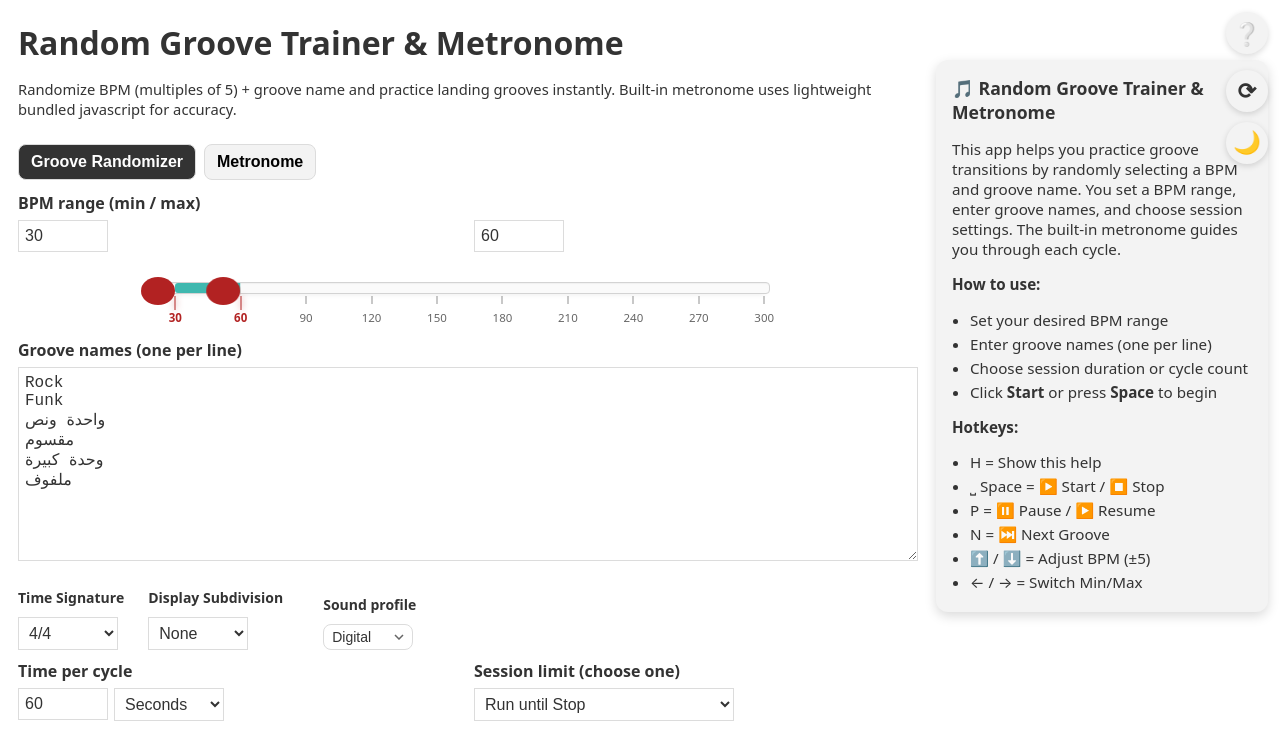
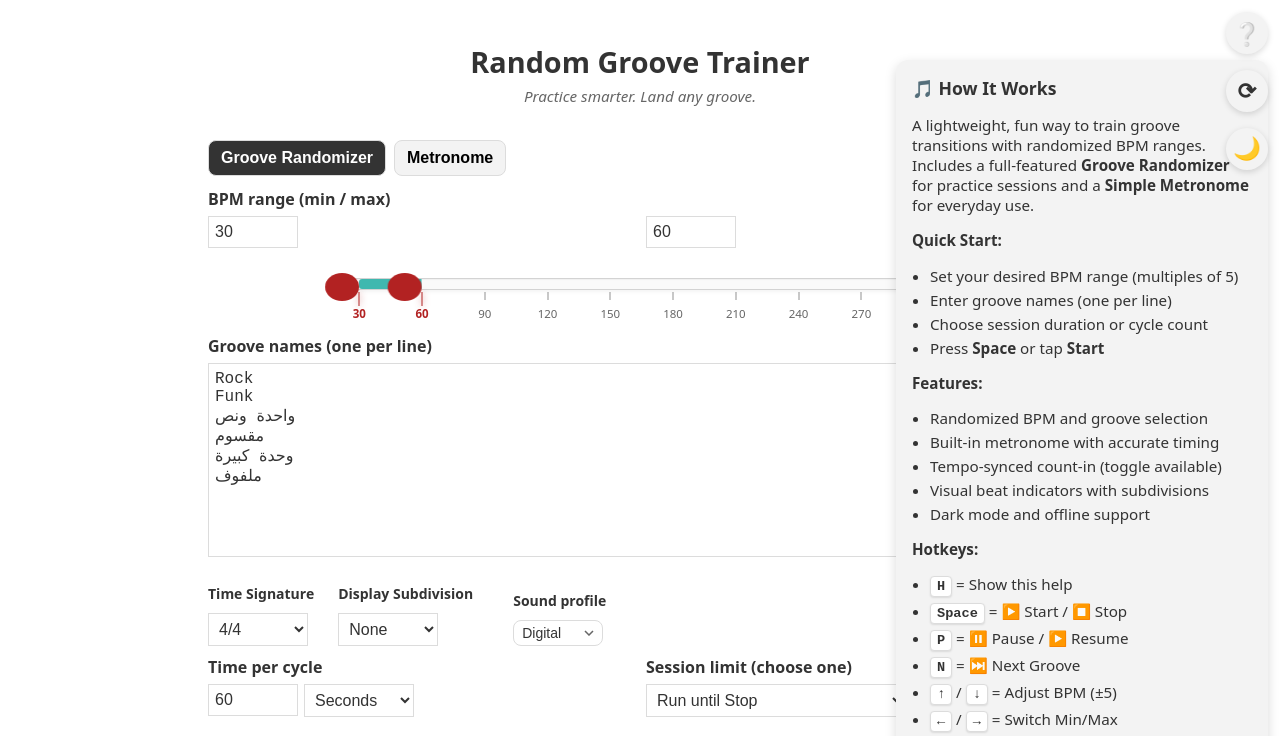
Before and after one commit to InsertCleverNameHere/Drums-Trainer, a website with bundled scripts: page index.html in a window 1280 px wide. Both pictures are taken after a click on the element "Help / Hotkeys". Shown: the top 736 px of the page. Built offline with nearby package versions, Linux system fonts and the light colour scheme.

Commit message:
- ✅ Step 3: Top-of-Page Rebrand

```diff
--- a/css/styles.css
+++ b/css/styles.css
@@ -52,12 +52,37 @@
 /* ============================================
 🎨 1. Layout & Typography
 ============================================ */
+/* App Header */
+.app-header {
+  text-align: center;
+  margin-bottom: 24px;
+  padding-top: 8px;
+}
+
+.app-header h1 {
+  font-size: 1.8rem;
+  font-weight: 700;
+  margin-bottom: 6px;
+  color: var(--text-primary);
+  line-height: 1.2;
+}
+
+.app-header .tagline {
+  font-size: 0.95rem;
+  color: var(--text-secondary);
+  font-weight: 400;
+  margin: 0;
+  font-style: italic;
+}
+
 body {
   font-family: system-ui, -apple-system, Segoe UI, Roboto, Arial;
-  margin: 18px;
+  margin: 18px auto;
   max-width: 900px;
   background: var(--bg-primary);
   color: var(--text-primary);
+  padding: 0 18px;
+  box-sizing: border-box;
 }
 h1 {
   margin-bottom: 4px;
@@ -431,7 +456,7 @@ button:disabled {
 ============================================ */
 #themeToggleBtn {
   position: fixed;
-  top: 112px; /* Below update button */
+  top: 118px; /* Below update button */
   right: 12px;
   width: 42px;
   height: 42px;
@@ -507,7 +532,9 @@ button:disabled {
   position: fixed;
   top: 60px;
   right: 12px;
-  max-width: 300px;
+  max-width: 340px; /* Increased slightly for better readability */
+  max-height: calc(100vh - 80px); /* Prevent overflow off screen */
+  overflow-y: auto;
   background: var(--bg-secondary);
   color: var(--text-primary);
   border-radius: 12px;
@@ -537,6 +564,19 @@ button:disabled {
 
 .tooltip-content li {
   margin-bottom: 4px;
+}
+
+/* Keyboard key styling */
+.tooltip-content kbd {
+  display: inline-block;
+  padding: 2px 6px;
+  font-size: 0.85rem;
+  font-family: monospace;
+  background: var(--bg-primary);
+  border: 1px solid var(--border);
+  border-radius: 4px;
+  box-shadow: 0 1px 2px var(--shadow);
+  font-weight: 600;
 }
 
 /* ============================================
@@ -661,9 +701,11 @@ button#installBtn.utility-button {
   }
 
   #tooltipDialog {
-    max-width: 90%;
-    right: 5%;
+    max-width: calc(100vw - 24px); /* 12px margin on each side */
+    right: 12px;
+    left: 12px;
     top: 60px;
+    max-height: calc(100vh - 100px); /* More breathing room on mobile */
   }
 }
 
--- a/index.html
+++ b/index.html
@@ -240,42 +240,46 @@
     />
   </head>
   <body>
-    <h1>Random Groove Trainer &amp; Metronome</h1>
-    <p class="small">
-      Randomize BPM (multiples of 5) + groove name and practice landing grooves
-      instantly. Built-in metronome uses lightweight bundled javascript for
-      accuracy.
-    </p>
+    <header class="app-header">
+      <h1>Random Groove Trainer</h1>
+      <p class="tagline">Practice smarter. Land any groove.</p>
+    </header>
     <div id="tooltipTrigger" title="Help / Hotkeys">❔</div>
     <div id="tooltipDialog">
       <div class="tooltip-content">
-        <h2>🎵 Random Groove Trainer &amp; Metronome</h2>
+        <h2>🎵 How It Works</h2>
         <p>
-          This app helps you practice groove transitions by randomly selecting a
-          BPM and groove name. You set a BPM range, enter groove names, and
-          choose session settings. The built-in metronome guides you through
-          each cycle.
+          A lightweight, fun way to train groove transitions with randomized BPM
+          ranges. Includes a full-featured
+          <strong>Groove Randomizer</strong> for practice sessions and a
+          <strong>Simple Metronome</strong> for everyday use.
         </p>
 
-        <p><strong>How to use:</strong></p>
+        <p><strong>Quick Start:</strong></p>
         <ul>
-          <li>Set your desired BPM range</li>
+          <li>Set your desired BPM range (multiples of 5)</li>
           <li>Enter groove names (one per line)</li>
           <li>Choose session duration or cycle count</li>
-          <li>
-            Click <strong>Start</strong> or press <strong>Space</strong> to
-            begin
-          </li>
+          <li>Press <strong>Space</strong> or tap <strong>Start</strong></li>
+        </ul>
+
+        <p><strong>Features:</strong></p>
+        <ul>
+          <li>Randomized BPM and groove selection</li>
+          <li>Built-in metronome with accurate timing</li>
+          <li>Tempo-synced count-in (toggle available)</li>
+          <li>Visual beat indicators with subdivisions</li>
+          <li>Dark mode and offline support</li>
         </ul>
 
         <p><strong>Hotkeys:</strong></p>
         <ul>
-          <li>H = Show this help</li>
-          <li>⎵ Space = ▶️ Start / ⏹️ Stop</li>
-          <li>P = ⏸️ Pause / ▶️ Resume</li>
-          <li>N = ⏭️ Next Groove</li>
-          <li>⬆️ / ⬇️ = Adjust BPM (±5)</li>
-          <li>← / → = Switch Min/Max</li>
+          <li><kbd>H</kbd> = Show this help</li>
+          <li><kbd>Space</kbd> = ▶️ Start / ⏹️ Stop</li>
+          <li><kbd>P</kbd> = ⏸️ Pause / ▶️ Resume</li>
+          <li><kbd>N</kbd> = ⏭️ Next Groove</li>
+          <li><kbd>↑</kbd> / <kbd>↓</kbd> = Adjust BPM (±5)</li>
+          <li><kbd>←</kbd> / <kbd>→</kbd> = Switch Min/Max</li>
         </ul>
       </div>
     </div>
```
Also changed, not shown: phase 3 plan.md (+1 -1 lines).
